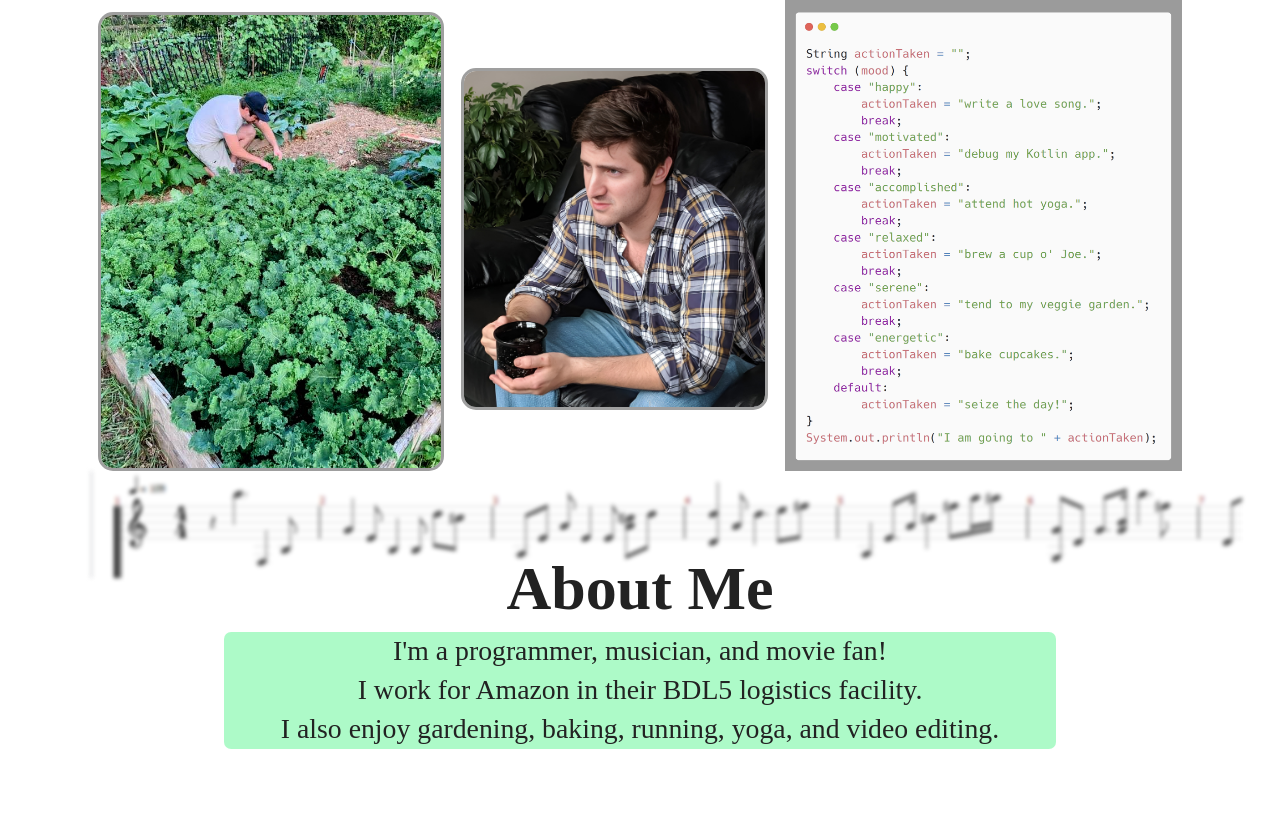
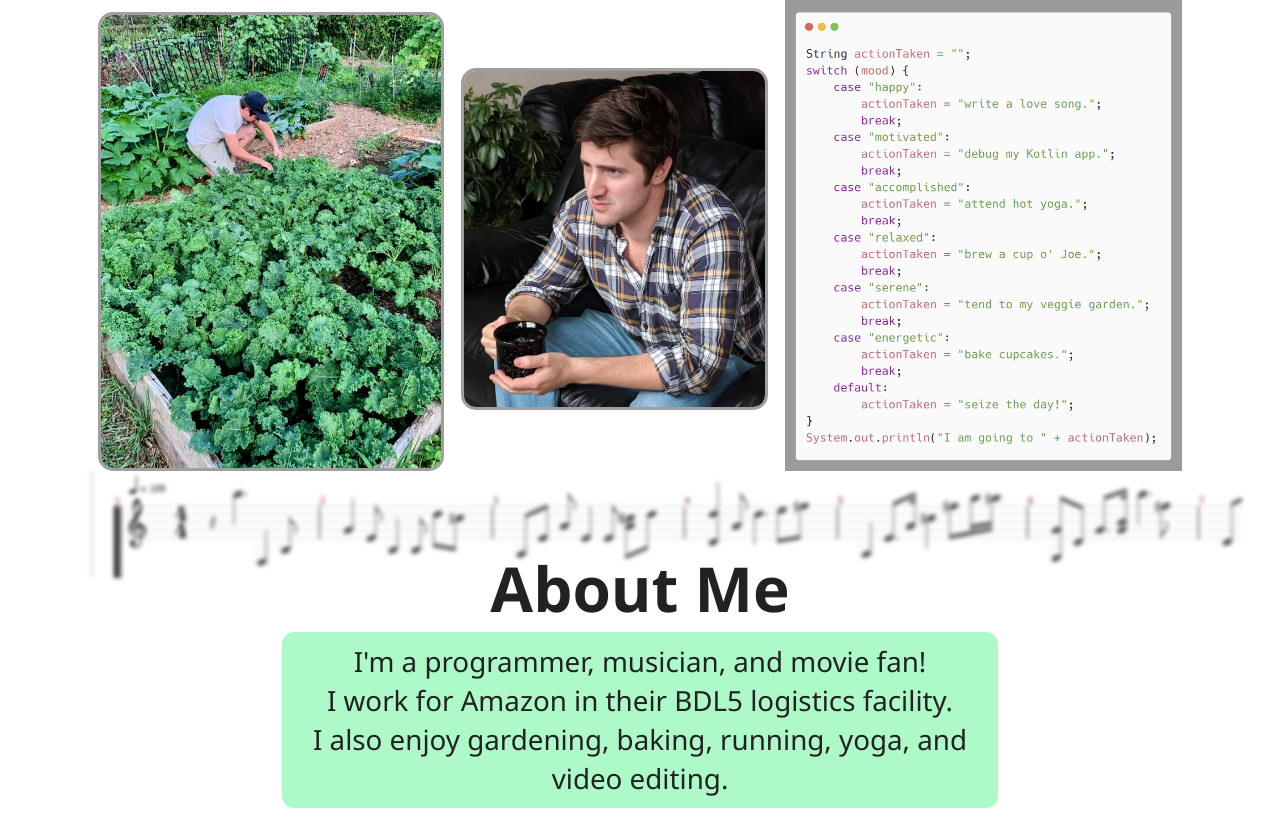
Before and after one commit to Paul-Franklin-student-programs/Three-Word-Movie-Reviews, a website built with webpack: page about.html in a window 1280 px wide. Before the commit the page ends 800 px from the top, so only its background shows below. Built offline with nearby package versions, Linux system fonts and the light colour scheme.

Commit message:
final adjustments to about me page

```diff
--- a/css/style.css
+++ b/css/style.css
@@ -251,7 +251,7 @@ body {
   align-items: center;
   width: 100%;
   position: relative;
-  margin: 0;
+  margin-bottom: 2.25%;
 }
 
 .photo-headline {
@@ -260,16 +260,19 @@ body {
   display: block;
   position: relative;
   margin-top: 5.8%;
+  font-family: "Segoe UI", Arial, sans-serif;
 }
 
 .photo-text {
   font-size: 27.75px;
   display: block;
   background-color: rgba(0, 240, 85, 0.32);/* Dark semi-transparent background */
-  border-radius: 7px; /* Optional: rounded edges */
+  border-radius: 12px; /* Optional: rounded edges */
   text-align: center; /* Optional: centers the text */
-  width: 65%; /* Adjust width */
+  width: 56%; /* Adjust width */
   position: relative;
+  font-family: "Segoe UI", Arial, sans-serif;
+  padding: 10px;
   }
 
 .main-photo-container {
```
